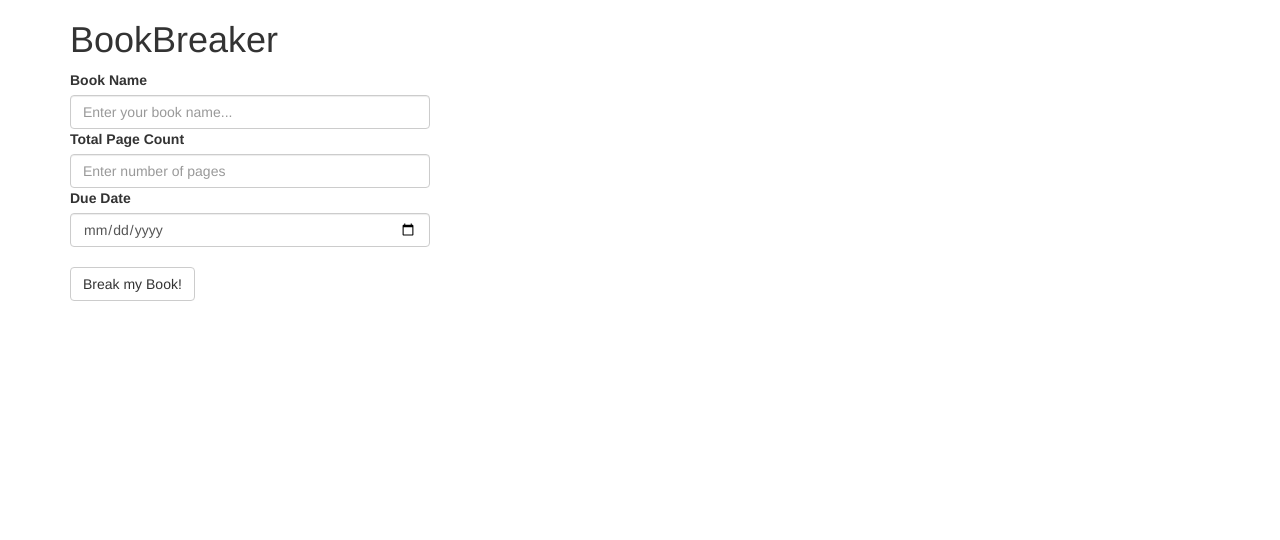
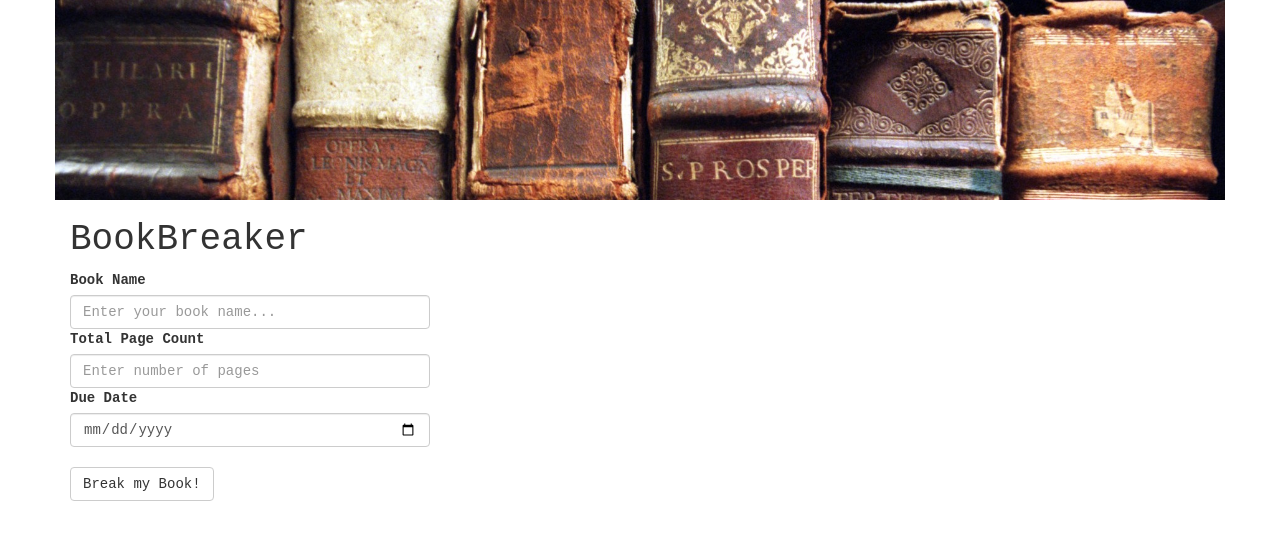
Before and after one commit to rdbruhn/bookBreaker, a website: page client/index.html in a window 1280 px wide. Drawn offline with nearby package versions, Linux system fonts and the light colour scheme.

Commit message:
Add header background image, monospace font-family, and sm and xs bootstrap classes

```diff
--- a/client/index.html
+++ b/client/index.html
@@ -15,7 +15,10 @@
 <body ng-app="bookBreaker">
   <div class="container" ng-controller="breakController">
     <div class="row">
-      <div class="col-md-4">
+      <div class="col-md-12 col-sm-12 col-xs-12 header"></div>
+    </div>
+    <div class="row">
+      <div class="col-md-4 col-sm-4 col-xs-4">
         <h1>BookBreaker</h1>
         <form class="form-group" ng-submit='breakBook()'>
           <label for="name">Book Name</label>
@@ -28,9 +31,9 @@
           <button class="btn btn-default">Break my Book!</button>
         </form>
       </div>
-      <div class="col-md-8">
+      <div class="col-md-8 col-sm-8 col-xs-8">
         <div class="row">
-          <div class="col-md-12">
+          <div class="col-md-12 col-sm-12 col-xs-12">
             <h2>{{book.name}}</h2>
             <h3 ng-if="book.pages">{{book.pages + " Total Pages"}}</h3>
             <h4>{{book.formatDueDate}}</h4>
--- a/client/style.css
+++ b/client/style.css
@@ -1,3 +1,6 @@
+body{
+  font-family: monospace;
+}
 .book{
   height: 20px;
 }
@@ -5,3 +8,9 @@
 .completed{
   text-decoration: line-through;
 }
+
+.header{
+  background-image: url("img/books_old.jpg");
+  background-size: cover;
+  height: 200px;
+}
```
Also changed, not shown: client/img/books_old.jpg (added).
